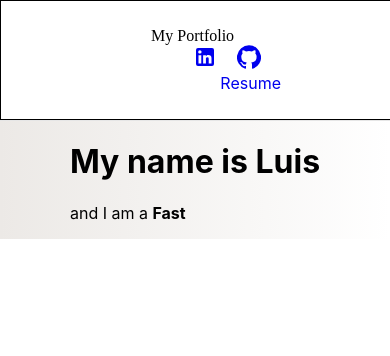
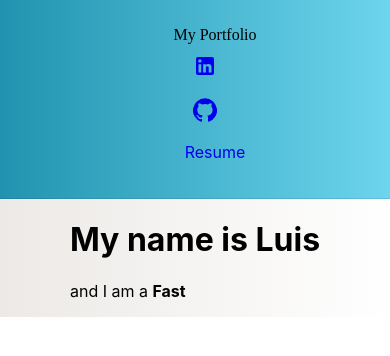
Before and after one commit to DatBoiLuiskrrt/reactproject, a React (Create React App) app in the folder myreactproject/: page / in a window 390 px wide. Shown: the top 356 px of the page. Built offline with nearby package versions, Linux system fonts and the light colour scheme.

Commit message:
made the header responsive but still dealing with the container

```diff
--- a/myreactproject/src/components/Header.js
+++ b/myreactproject/src/components/Header.js
@@ -3,16 +3,16 @@ import styled from 'styled-components'
 import LinkedInIcon from '@material-ui/icons/LinkedIn';
 import GitHubIcon from '@material-ui/icons/GitHub';
 
+
 const Nav = styled.div`
   background-color: #fff;
   border-bottom: 1px solid rgba(0,0,0,.0975);
-
-
-
+  @media (max-width: 500px) {
+    background: linear-gradient(to right, #2193b0, #6dd5ed);
+  }
 `
 const NavHeader = styled.div`
-  border: 1px solid black;
-
+  // border: 1px solid black;
   display: flex;
   justify-content: space-between;
   max-width: 1010px;
@@ -23,13 +23,24 @@ const NavHeader = styled.div`
   margin: 0 auto;
   @media (max-width: 500px) {
     flex-direction: column;
-
+    // border: 1px dotted black;
+    width: 100%;
   }
 `
 const NavLeft = styled.div`
   width: 33.333%;
   text-align: left;
   font-family: American;
+  @media (max-width: 500px) {
+    display: flex;
+    flex-direction: column;
+    justify-content: center;
+    align-items: center;
+    padding-left:0px;
+    margin-left: 0px;
+
+    width:100%;
+  }
 `
 const NavRight = styled.div`
   width: 33.333%;
@@ -37,13 +48,18 @@ const NavRight = styled.div`
   svg {
     margin-right: 20px;
   }
-  @media (max-width: 500px) {
-    flex-direction: column;
 
-  }
 `
 const MenuLink = styled.a`
 text-decoration: none;
+@media (max-width: 500px) {
+  display: flex;
+  flex-direction: column;
+  justify-content: center;
+  align-items: center;
+  padding: 10px;
+
+}
 `
 
 function Header () {
@@ -60,6 +76,8 @@ function Header () {
           <MenuLink href="https://www.linkedin.com/in/datboiluiskrrt/" target="_blank">
             <LinkedInIcon/>
           </MenuLink>
+
+
 
           <MenuLink href="https://github.com/DatBoiLuiskrrt"
           target="_blank">
```
Also changed, not shown: myreactproject/src/components/Image.module.css (line endings or trailing spaces).
